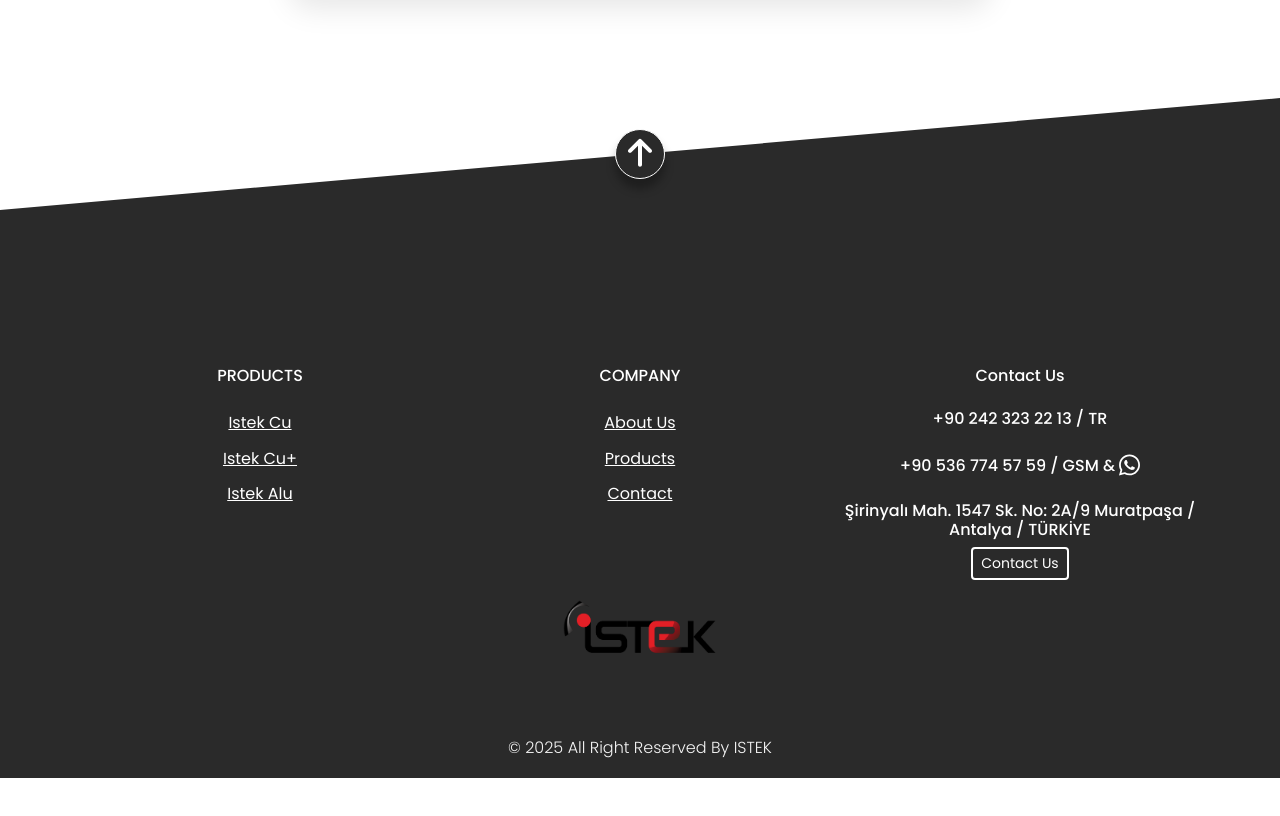
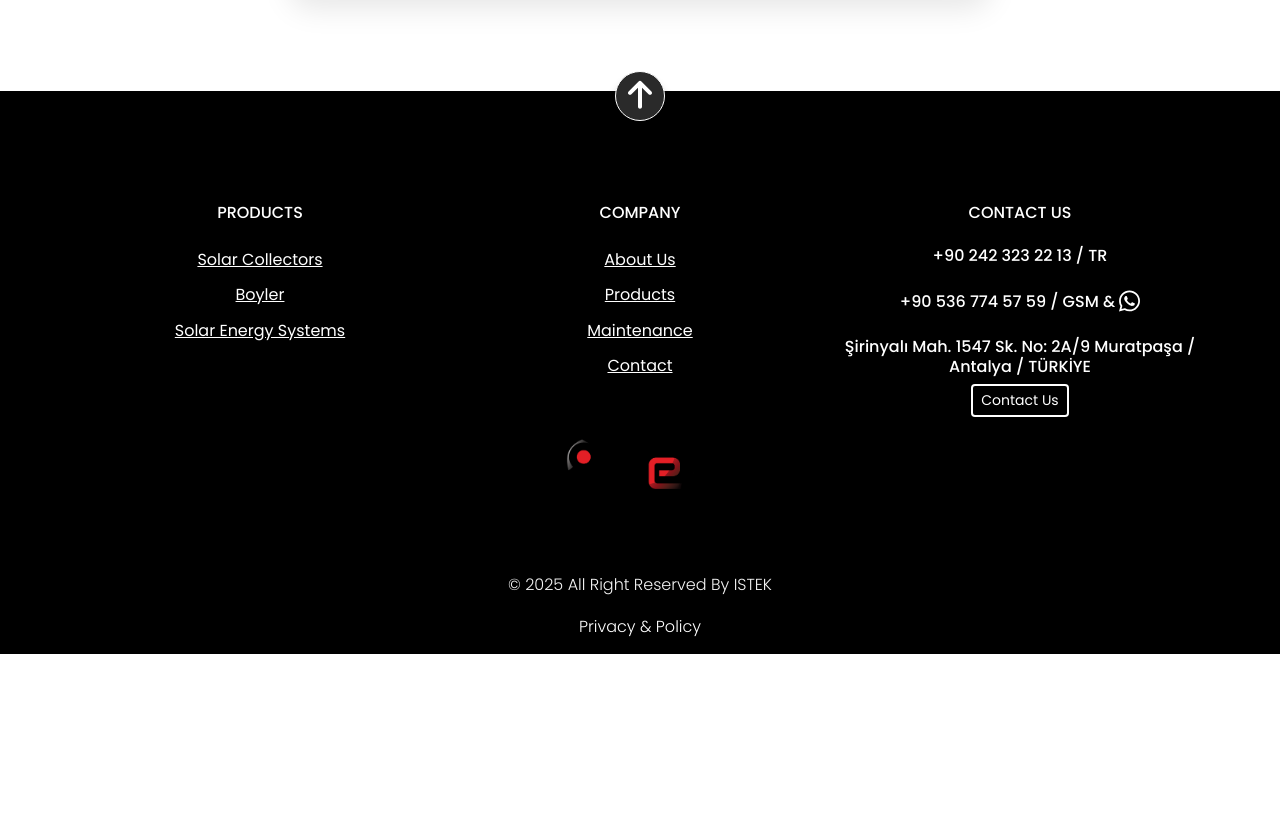
Before and after one commit to vuranokyigit/IstekComp, a React (Create React App) app in the folder istek-company/: page / in a window 1280 px wide. Shown: the part 3674-4490 px from the top of the page. After the commit the page ends 4356 px from the top, so only its background shows below. Built offline with nearby package versions, Linux system fonts and the light colour scheme; a web font is replaced by a local one.

Commit message:
aboutUsUpdate

```diff
--- a/istek-company/src/components/footer/footer.jsx
+++ b/istek-company/src/components/footer/footer.jsx
@@ -1,5 +1,4 @@
 import React from "react";
-
 import '../styles/component.css';
 import { FontAwesomeIcon } from '@fortawesome/react-fontawesome';
 import { faArrowUp } from '@fortawesome/free-solid-svg-icons';
@@ -20,27 +19,31 @@ const Footer = () => {
                             <h3 style={{textTransform:"uppercase"}}>{t('footerProductsTitle')}</h3>
                             <ul className="list-unstyled">
                                 <li>
-                                    <a href="/istek/istek-cu">Istek Cu</a>
+                                    <a href="/istek/product">{t('footerProducts1')}</a>
                                 </li>
                                 <li>
-                                    <a href="/istek/istek-cu-plus">Istek Cu+</a>
+                                    <a href="/istek/product">{t('footerProducts2')}</a>
                                 </li>
                                 <li>
-                                    <a href="/istek/istek-alu">Istek Alu</a>
+                                    <a href="/istek/product">{t('footerProducts3')}</a>
                                 </li>
+
                             </ul>
                         </div>
                         <div className="col-6 col-md-4 mb-4 mb-md-0">
                             <h3 style={{textTransform:"uppercase"}}>{t('footerCompanyTitle')}</h3>
                             <ul  className="list-unstyled">
                                 <li>
-                                    <a href="/eva/about">{t('footerCompanyLink1')}</a>
+                                    <a href="/istek/about">{t('footerCompanyLink1')}</a>
                                 </li>
                                 <li>
-                                    <a href="/eva/product">{t('footerCompanyLink2')}</a>
+                                    <a href="/istek/product">{t('footerCompanyLink2')}</a>
                                 </li>
                                 <li>
-                                    <a href="/eva/contact">{t('footerCompanyLink3')}</a>
+                                    <a href="/istek/maintenance">{t('footerCompanyLink4')}</a>
+                                </li>
+                                <li>
+                                    <a href="/istek/contact">{t('footerCompanyLink3')}</a>
                                 </li>
                             </ul>
                         </div>
@@ -77,7 +80,7 @@ const Footer = () => {
                 </div>
 
             </footer>
-            <footer>
+            <footer style={{backgroundColor:"#000"}}>
                 <div className="container">
                     <div className="row" >
                         <div className="col" style={{height:"40px", display:"flex", alignItems:"center", justifyContent:"center"}}>
--- a/istek-company/src/components/locales/en.json
+++ b/istek-company/src/components/locales/en.json
@@ -78,11 +78,15 @@
     "contactInfoAddress": "Şirinyalı Mah. 1547 Sk. No: 2A/9 Muratpaşa / Antalya / TÜRKİYE",
     "contactInfoMapAddress": "https://www.google.com/maps/embed/v1/place?q=Ziya+Gökalp,+EVACARE+Granül+Plastik+San.+Tic.+A.Ş.,+İkitelli+Osb/Başakşehir/İstanbul,+Türkiye&key=AIzaSyBFw0Qbyq9zTFTd-tUY6dZWTgaQzuU17R8",
     "footerProductsTitle": "Products",
+    "footerProducts1": "Solar Collectors",
+    "footerProducts2": "Boyler",
+    "footerProducts3": "Solar Energy Systems",
     "footerCompanyTitle": "Company",
     "footerCompanyLink1": "About Us",
     "footerCompanyLink2": "Products",
     "footerCompanyLink3": "Contact",
-    "footerContactTitle": "Contact Us",
+    "footerCompanyLink4": "Maintenance",
+    "footerContactTitle": "CONTACT US",
     "footerContactButton": "Contact Us",
     "footerCopyRightText": "All Right Reserved By",
     "footerPrivacy": "Privacy & Policy"
--- a/istek-company/src/components/locales/rs.json
+++ b/istek-company/src/components/locales/rs.json
@@ -79,11 +79,15 @@
     "contactInfoAddress": "Şirinyalı Mah. 1547 Sk. No: 2A/9 Muratpaşa / Antalya / TÜRKİYE",
     "contactInfoMapAddress": "https://www.google.com/maps/embed/v1/place?q=Ziya+Gökalp,+EVACARE+Granül+Plastik+San.+Tic.+A.Ş.,+İkitelli+Osb/Başakşehir/İstanbul,+Türkiye&key=AIzaSyBFw0Qbyq9zTFTd-tUY6dZWTgaQzuU17R8",
     "footerProductsTitle": "Продукты",
+    "footerProducts1": "Солнечные коллекторы",
+    "footerProducts2": "Бойлер",
+    "footerProducts3": "Солнечная система",
     "footerCompanyTitle": "О компании",
     "footerCompanyLink1": "О нас",
     "footerCompanyLink2": "Продукты",
     "footerCompanyLink3": "Контакты",
-    "footerContactTitle": "Свяжитесь с нами",
+    "footerCompanyLink4": "Обслуживание",
+    "footerContactTitle": "СВЯЗАТЬСЯ С НАМИ",
     "footerContactButton": "Свяжитесь с нами",
     "footerCopyRightText": "Все права защищены",
     "footerPrivacy": "Конфиденциальность и Политика"
--- a/istek-company/src/components/locales/tr.json
+++ b/istek-company/src/components/locales/tr.json
@@ -75,11 +75,15 @@
     "contactInfoAddress": "Şirinyalı Mah. 1547 Sk. No: 2A/9 Muratpaşa / Antalya / TÜRKİYE",
     "contactInfoMapAddress": "https://www.google.com/maps/embed/v1/place?q=Ziya+Gökalp,+EVACARE+Granül+Plastik+San.+Tic.+A.Ş.,+İkitelli+Osb/Başakşehir/İstanbul,+Türkiye&key=AIzaSyBFw0Qbyq9zTFTd-tUY6dZWTgaQzuU17R8",
     "footerProductsTitle": "Ürünler",
+    "footerProducts1": "Güneş Kollektörleri",
+    "footerProducts2": "Boyler",
+    "footerProducts3": "Güneş Enerjisi Sistemleri",
     "footerCompanyTitle": "Şİrket",
     "footerCompanyLink1": "Hakkımızda",
     "footerCompanyLink2": "Ürünler",
     "footerCompanyLink3": "İletişim",
-    "footerContactTitle": "Bizimle İletişime Geçin",
+    "footerCompanyLink4": "Bakım",
+    "footerContactTitle": "BİZİMLE İLETİŞİME GEÇİN",
     "footerContactButton": "Bizimle İletişime Geçin",
     "footerCopyRightText": "Tüm Hakları Saklıdır",
     "footerPrivacy": "Gizlilik ve Politika"
--- a/istek-company/src/components/main/about.jsx
+++ b/istek-company/src/components/main/about.jsx
@@ -6,7 +6,7 @@ const About = () => {
   return (
     <>
       <section
-        style={{ backgroundImage: 'url("/img/solarpanelwgrass.jpg")' }}
+        style={{ backgroundImage: 'url("/img/gnsmanzr.jpg")' }}
         className="home-section section-hero overlay slanted position-relative"
         id="home-section"
       >
@@ -28,7 +28,7 @@ const About = () => {
           <div className="row align-items-center">
             <div className="col-lg-6 mb-5 mb-lg-0">
               <img
-                src="/img/solarpanelwp.jpg"
+                src="/img/kollector.jpg"
                 alt=""
                 className="img-fluid img-shadow"
                 id="firstImgInAbout"
@@ -43,10 +43,7 @@ const About = () => {
           </div>
         </div>
       </section>
-      <h1 className="animated-heading" style={{ fontWeight: "bold" }}>
-                {t("humanResourcesTitle")}
-              </h1>
-      <section style={{ display: 'flex', justifyContent: 'space-evenly' }}>
+      <section className="site-section" style={{ display: 'flex', justifyContent: 'space-evenly',backgroundColor:"white",marginTop:"-110px" }} id="aboutHumanSection">
         <figure class="snip1336">
           <img
             src="https://s3-us-west-2.amazonaws.com/s.cdpn.io/331810/sample87.jpg"
@@ -64,9 +61,7 @@ const About = () => {
             <p>
             {t('aboutUsHumanFerda2')}
             </p>
-            <a href="/istek/humanres/ferdadurdu" class="info">
-            {t('homeAboutUsLink')}
-            </a>
+
           </figcaption>
         </figure>
         <figure class="snip1336 hover">
@@ -86,9 +81,27 @@ const About = () => {
             <p>
             {t('aboutUsHumanTurku3')}
             </p>
-            <a href="/istek/humanres/turkuacar" class="info">
-            {t('homeAboutUsLink')}
-            </a>
+
+          </figcaption>
+        </figure>
+        <figure class="snip1336 hover">
+          <img
+            src="https://s3-us-west-2.amazonaws.com/s.cdpn.io/331810/sample74.jpg"
+            alt="sample74"
+          />
+          <figcaption>
+            <img
+              src="https://s3-us-west-2.amazonaws.com/s.cdpn.io/331810/profile-sample2.jpg"
+              alt="profile-sample2"
+              class="profile"
+            />
+            <h2>
+            TÜRKÜ AÇAR<span style={{color:'red'}}>{t('aboutUsHumanTurkuBreif')}</span>
+            </h2>
+            <p>
+            {t('aboutUsHumanTurku3')}
+            </p>
+
           </figcaption>
         </figure>
       </section>
--- a/istek-company/src/components/main/home.jsx
+++ b/istek-company/src/components/main/home.jsx
@@ -298,6 +298,7 @@ const Home = () => {
     </div>
       </section>
 
+
       {/* target section
       <section className="target_section layout_padding2">
         <div className="container">
--- a/istek-company/src/components/styles/eva.css
+++ b/istek-company/src/components/styles/eva.css
@@ -868,23 +868,23 @@ section{
 .site-footer {
     padding: 7rem 0;
     position: relative;
-    background: #2a2a2a;
-    margin-top: 11rem; }
+    background: #000;
+    }
 @media (max-width: 991.98px) {
     .site-footer {
         padding: 2rem 0; } }
 .site-footer.slanted-footer:before {
     content: "";
-    background: #2a2a2a;
+    background: #000;
     height: 200px;
-    -webkit-transform: skewY(-5deg);
+   /* -webkit-transform: skewY(-5deg);
     -ms-transform: skewY(-5deg);
     transform: skewY(-5deg);
     position: absolute;
     left: 0;
     top: -100px;
     right: 0;
-    z-index: -1; }
+    z-index: -1;*/ }
 .site-footer h3 {
     font-size: 1rem;
     margin-bottom: 1.5rem;
@@ -902,7 +902,7 @@ section{
 .site-footer .scroll-top {
     position: absolute;
     z-index: 1;
-    top: 0;
+    top: 20%;
     width: 50px;
     height: 50px;
     border: 1px solid white;
@@ -1375,7 +1375,8 @@ section{
         display: flex;
     justify-content: space-around;
     flex-direction: row;
-    margin-bottom: 5%;
+    margin-bottom: 5%
+    ;
       }
       .uk-form-label{
         color: black;
@@ -1394,3 +1395,19 @@ section{
     display: inline-block;
     padding: 40px;
       }
+      @media (max-width: 991.98px) {
+        #aboutHumanSection {
+           display: flex;
+           flex-direction: column;
+           align-items: center;
+        }
+        .container2{
+          display: flex;
+          flex-direction: column;
+         }
+         #solarEnergySystemCalculation .uk-bg-white {
+            width: auto;
+
+         }
+
+        }
--- a/istek-company/src/components/styles/profilecards.css
+++ b/istek-company/src/components/styles/profilecards.css
@@ -11,6 +11,7 @@
   text-align: left;
   line-height: 1.4em;
   background-color: #141414;
+  border-radius: 100px;
 }
 .snip1336 * {
   -webkit-box-sizing: border-box;
```
Also changed, not shown: istek-company/public/img/gnsmanzr.jpg (added), istek-company/public/img/kollector.jpg (added).
